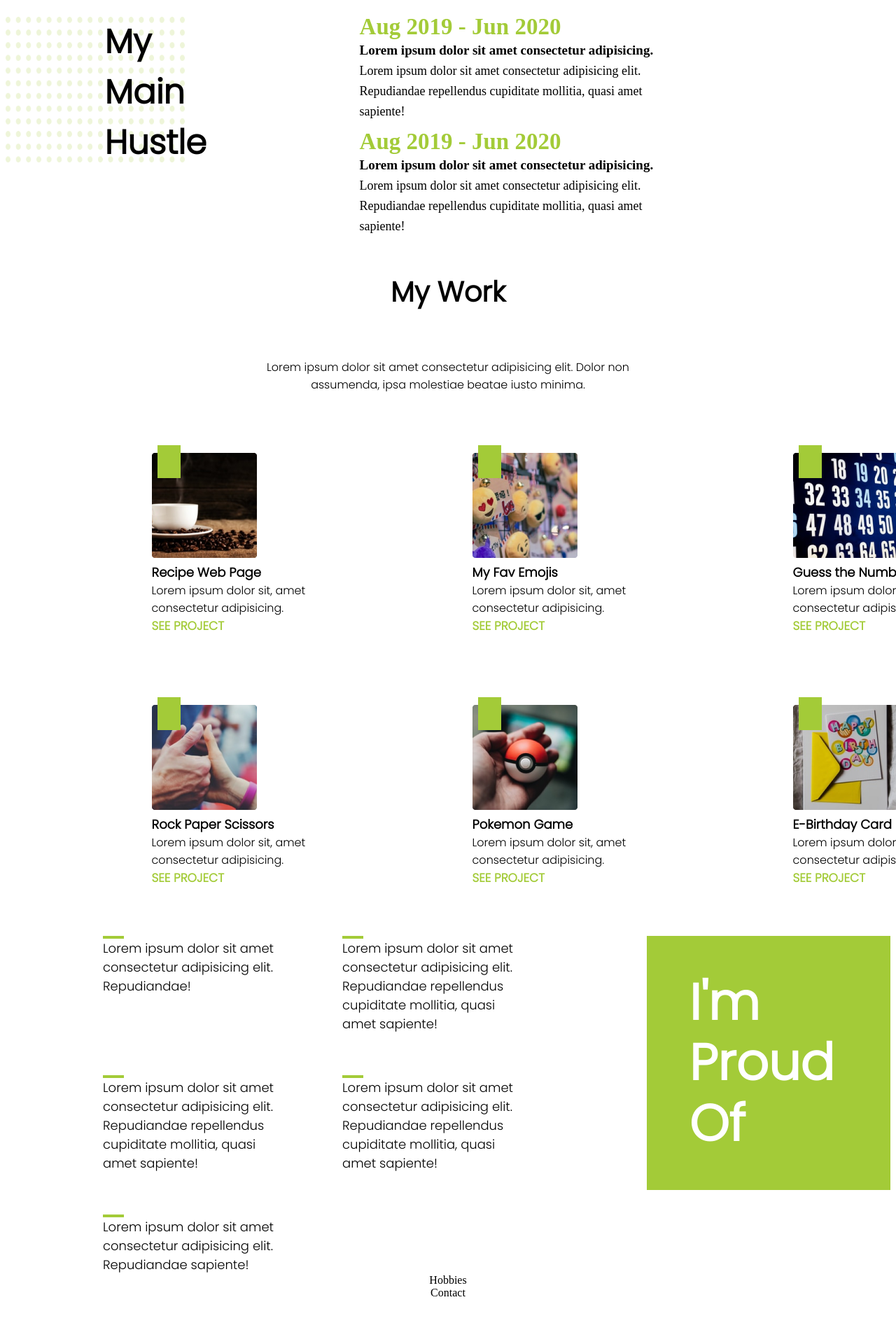
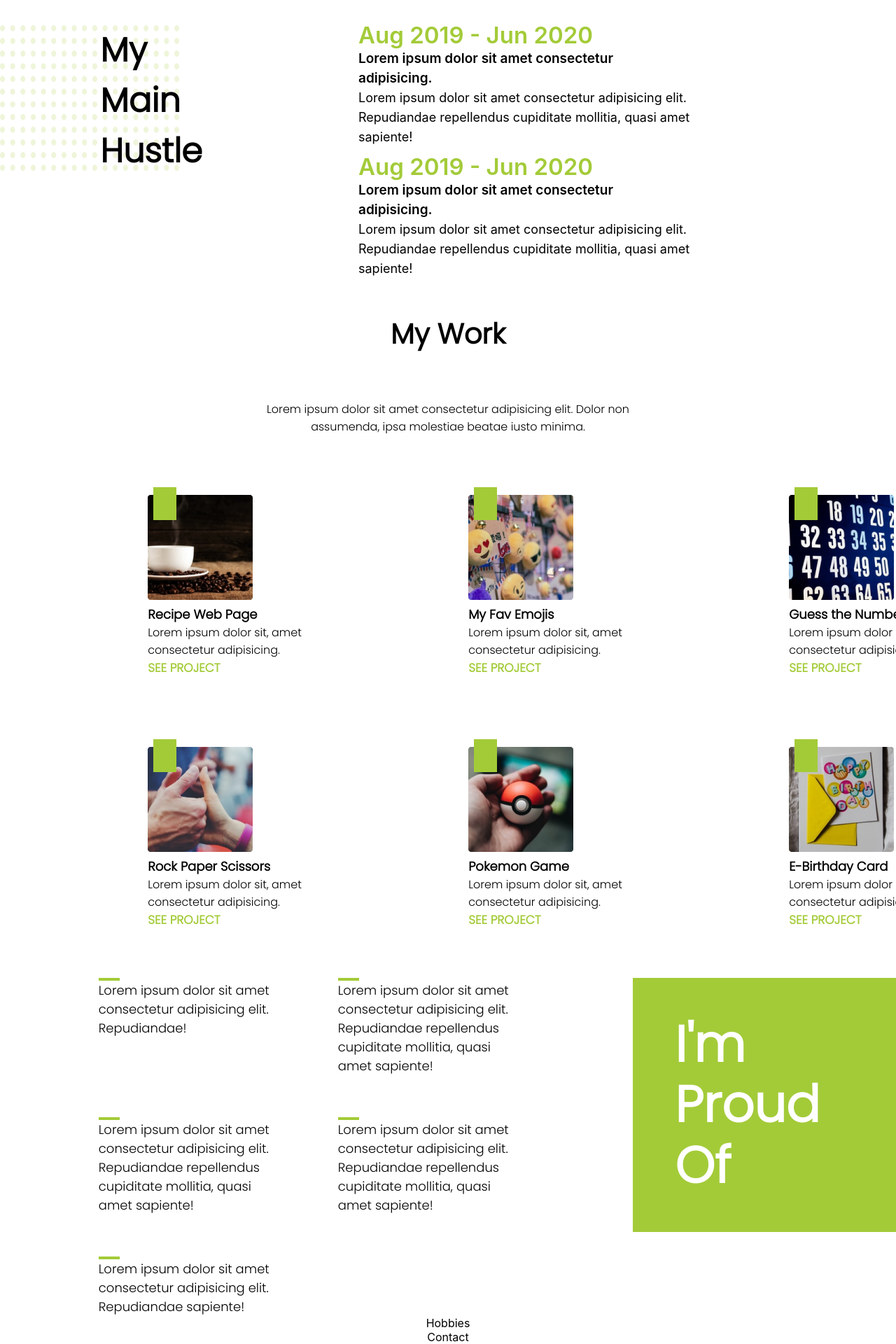
Before and after one commit to aryaniiit002/Cloning-a-Portfolio-Webpage, a React (Create React App) app: page /portfolio in a window 1280 px wide. Shown: the part 769-2689 px from the top of the page at 70% size. Before the commit the page ends 2633 px from the top, so only its background shows below. Built offline with nearby package versions, Linux system fonts and the light colour scheme.

Commit message:
Minor Changes

```diff
--- a/src/App.css
+++ b/src/App.css
@@ -4,6 +4,7 @@
 
 .App {
     text-align: center;
+    scroll-behavior: smooth;
 }
 
 .App-header {
--- a/src/components/Portfolio/Achievement/Achievement.css
+++ b/src/components/Portfolio/Achievement/Achievement.css
@@ -11,7 +11,7 @@
 }
 
 .leftContent {
-    width: 18%;
+    width: 20%;
     font-size: 4.5em;
     background-color: var(--boxGreen);
     padding: 52px 60px;
@@ -24,9 +24,7 @@
 
 .rightContent {
     position: relative;
-    width: 67%;
-    /* align-items: center; */
-    /* justify-items: center; */
+    width: 46%;
     left: 11%;
 }
 
@@ -35,7 +33,6 @@
     grid-template-columns: repeat(2, 254px);
     grid-template-rows: repeat(2, 131px);
     grid-gap: 68px 88px;
-    width: 89%;
     grid-auto-rows: auto;
 }
 
@@ -46,8 +43,6 @@
 .topLine {
     height: 4px;
     width: 30px;
-    /* left: 0; */
     background-color: var(--boxGreen);
-    /* z-index: 1; */
     top: -0.3em;
 }
--- a/src/components/Portfolio/Achievement/Achievement.jsx
+++ b/src/components/Portfolio/Achievement/Achievement.jsx
@@ -36,7 +36,7 @@ const Achievement = () => {
 	});
 
 	return (
-		<div className="achievementContainer">
+		<div id="achievement" className="achievementContainer">
 			<div className="rightContent">
 				<div className="contentGrid">
 					{achievementList}
--- a/src/components/Portfolio/Contact/Contact.jsx
+++ b/src/components/Portfolio/Contact/Contact.jsx
@@ -2,7 +2,7 @@ import React from 'react'
 
 const Contact = () => {
   return (
-    <div>Contact</div>
+    <div id="contact">Contact</div>
   )
 }
 
--- a/src/components/Portfolio/Education/Education.css
+++ b/src/components/Portfolio/Education/Education.css
@@ -9,6 +9,7 @@
     align-content: flex-start;
     /* height: 37vh; */
     margin: 35px 0px;
+    padding-top: 20px;
 }
 
 .leftContainer {
--- a/src/components/Portfolio/Education/Education.jsx
+++ b/src/components/Portfolio/Education/Education.jsx
@@ -42,7 +42,7 @@ const Education = () => {
 	});
 
 	return (
-		<div className="educationContainer">
+		<div id="education" className="educationContainer">
 			<div className="leftContainer">
 				<img className="BGimage" src={bg} alt="Profile Pic" />
 				<div className="containerHeader">
--- a/src/components/Portfolio/Hobbies/Hobbies.jsx
+++ b/src/components/Portfolio/Hobbies/Hobbies.jsx
@@ -2,7 +2,7 @@ import React from 'react'
 
 const Hobbies = () => {
   return (
-    <div>Hobbies</div>
+    <div id="hobbies">Hobbies</div>
   )
 }
 
--- a/src/components/Portfolio/Projects/Project.jsx
+++ b/src/components/Portfolio/Projects/Project.jsx
@@ -80,7 +80,7 @@ const Project = () => {
 	});
 
 	return (
-		<div className="projectContainer">
+		<div id="projects" className="projectContainer">
 			<div className="projectHeader">
 				My Work
 			</div>
--- /dev/null
+++ b/src/index.css
@@ -0,0 +1,11 @@
+body {
+    margin: 0;
+    font-family: -apple-system, BlinkMacSystemFont, 'Segoe UI', 'Roboto', 'Oxygen', 'Ubuntu', 'Cantarell', 'Fira Sans', 'Droid Sans', 'Helvetica Neue', sans-serif;
+    -webkit-font-smoothing: antialiased;
+    -moz-osx-font-smoothing: grayscale;
+    overflow: scroll;
+}
+
+code {
+    font-family: source-code-pro, Menlo, Monaco, Consolas, 'Courier New', monospace;
+}
--- a/src/index.js
+++ b/src/index.js
@@ -2,6 +2,7 @@ import React from 'react';
 import ReactDOM from 'react-dom/client';
 import App from './App';
 import reportWebVitals from './reportWebVitals';
+import './index.css';
 
 const root = ReactDOM.createRoot(document.getElementById('root'));
 root.render(
```
